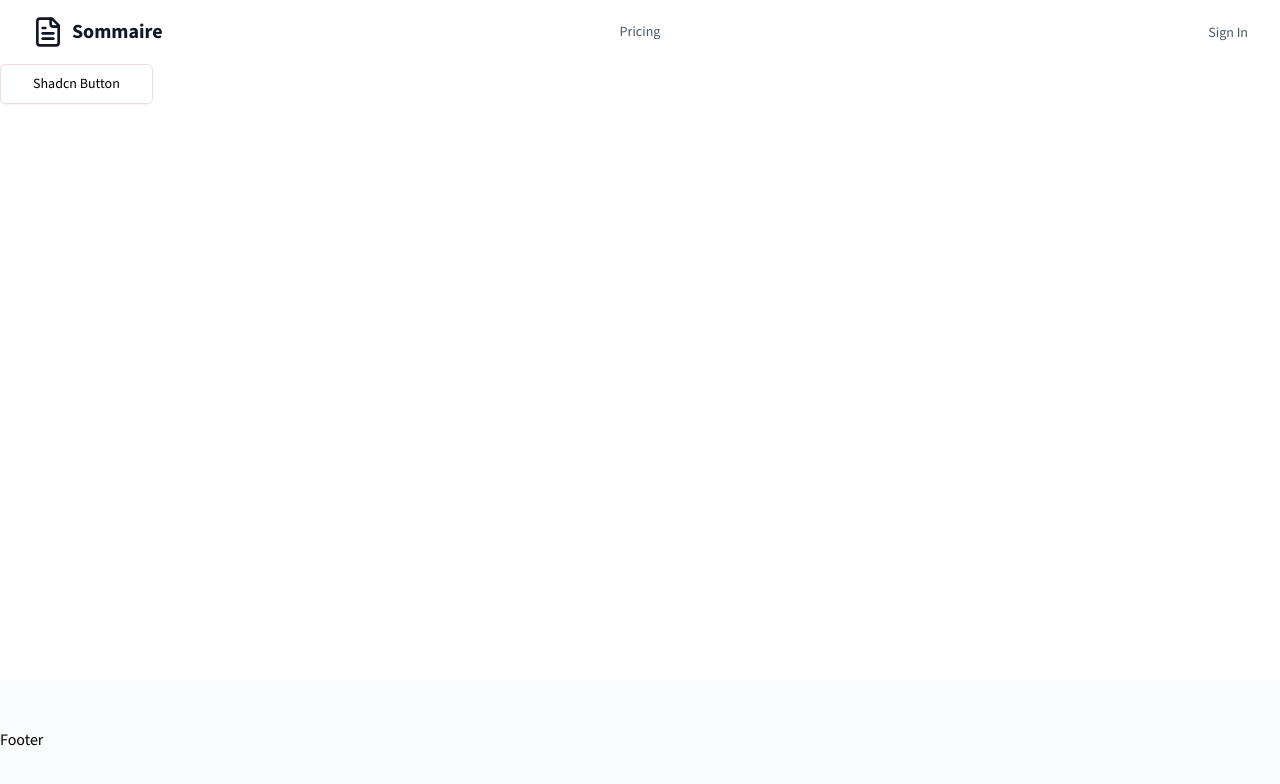
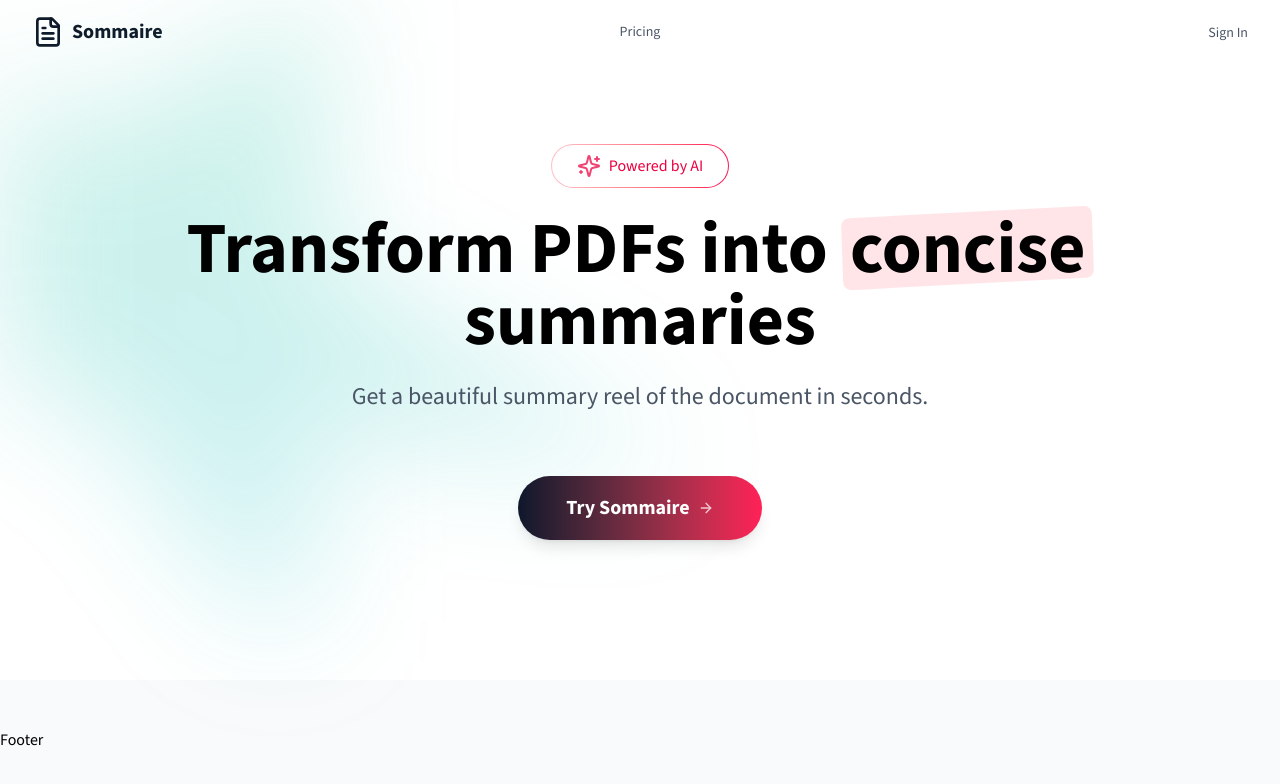
Before and after one commit to nithinworks/pdfshorts, a Next.js app: page / in a window 1280 px wide. Shown: the top 784 px of the page. Built offline with nearby package versions, Linux system fonts and the light colour scheme.

Commit message:
Hero Section

```diff
--- a/app/globals.css
+++ b/app/globals.css
@@ -151,6 +151,22 @@
   button {
     @apply hover:cursor-pointer bg-rose-600 hover:bg-rose-700;
   }
+
+  @keyframes gradient-x {
+    0%,
+    100% {
+      background-size: 200% 100%;
+      background-position: left center;
+    }
+    50% {
+      background-size: 200% 100%;
+      background-position: right center;
+    }
+  }
+
+  .animate-gradient-x {
+    animation: gradient-x 3s ease infinite;
+  }
 }
 
 @utility container {
--- a/app/page.tsx
+++ b/app/page.tsx
@@ -1,11 +1,17 @@
-import { Button } from '@/components/ui/button';
+import BgGradient from '@/components/common/bg-gradient';
+import HeroSection from '@/components/home/hero-section';
 
 export default function Home() {
   return (
-    <div className="">
-      <Button variant="outline" size={'lg'}>
-        Shadcn Button
-      </Button>
+    <div className="relative w-full">
+      <BgGradient />
+      <div className="flex flex-col">
+        <HeroSection />
+      </div>
+      {/* <DemoSection/> */}
+      {/* <HowItWorksSection /> */}
+      {/* <PricingSection /> */}
+      {/* <CTASection /> */}
     </div>
   );
 }
--- /dev/null
+++ b/components/common/bg-gradient.tsx
@@ -0,0 +1,25 @@
+export default function BgGradient({
+  children,
+  className,
+}: {
+  children?: React.ReactNode;
+  className?: string;
+}) {
+  return (
+    <div className={`relative isolate ${className}`}>
+      <div
+        aria-hidden="true"
+        className="pointer-events-none absolute inset-x-0 -top-40 -z-10 transform-gpu overflow-hidden blur-3xl sm:-top-30"
+      >
+        <div
+          style={{
+            clipPath:
+              'polygon(50% 0%, 61% 35%, 98% 35%, 68% 57%, 79% 91%, 50% 70%, 21% 91%, 32% 57%, 2% 35%, 39% 35%)',
+          }}
+          className="relative left-[calc(50%-11rem)] aspect-1155/678 w-[36.125rem] -translate-x-1/2 rotate-[30deg] bg-linear-to-br from-emerald-500 via-teal-500 to-cyan-500 opacity-20 sm:left-[calc(50%-30rem)] sm:w-[72rem]"
+        />
+      </div>
+      {children}
+    </div>
+  );
+}
--- /dev/null
+++ b/components/home/hero-section.tsx
@@ -0,0 +1,45 @@
+import { Button } from '@/components/ui/button';
+import { Badge } from '@/components/ui/badge';
+import { ArrowRight, Sparkles } from 'lucide-react';
+import Link from 'next/link';
+
+export default function HeroSection() {
+  return (
+    <section className="relative mx-auto flex flex-col z-0 items-center justify-center py-16 sm:py-20 lg:pb-28 transition-all animate-in lg:px-12 max-w-7xl">
+      <div className="relative p-[1px] overflow-hidden rounded-full bg-linear-to-r from-rose-200 via-rose-500 to-rose-800 animate-gradient-x group">
+        <Badge
+          variant={'secondary'}
+          className="relative px-6 py-2 text-base font-medium bg-white rounded-full group-hover:bg-gray-50 transition-colors duration-200"
+        >
+          <Sparkles className="h-6 w-6 mr-2 text-rose-600 animate-pulse" />
+          <p className="text-base text-rose-600">Powered by AI</p>
+        </Badge>
+      </div>
+      <h1 className="font-bold py-6 text-center">
+        Transform PDFs into{' '}
+        <span className="relative inline-block">
+          <span className="relative z-10 px-2">concise</span>
+          <span
+            className="absolute inset-0 bg-rose-200/50 -rotate-2 rounded-lg transform -skew-y-1"
+            aria-hidden="true"
+          ></span>
+        </span>{' '}
+        summaries
+      </h1>
+      <h2 className="text-lg sm:text-xl lg:text-2xl text-center px-4 lg:px-0 lg:max-w-4xl text-gray-600">
+        Get a beautiful summary reel of the document in seconds.
+      </h2>
+      <div>
+        <Button
+          variant={'link'}
+          className="text-white mt-6 text-base sm:text-lg lg:text-xl rounded-full px-8 sm:px-10 lg:px-12 py-6 sm:py-7 lg:py-8 lg:mt-16 bg-linear-to-r from-slate-900 to-rose-500 hover:from-rose-500 hover:to-slate-900 hover:no-underline font-bold shadow-lg transition-all duration-300"
+        >
+          <Link href="/#pricing" className="flex gap-2 items-center">
+            <span>Try Sommaire</span>
+            <ArrowRight className="animate-pulse" />
+          </Link>
+        </Button>
+      </div>
+    </section>
+  );
+}
--- /dev/null
+++ b/components/ui/badge.tsx
@@ -0,0 +1,36 @@
+import * as React from "react"
+import { cva, type VariantProps } from "class-variance-authority"
+
+import { cn } from "@/lib/utils"
+
+const badgeVariants = cva(
+  "inline-flex items-center rounded-md border px-2.5 py-0.5 text-xs font-semibold transition-colors focus:outline-none focus:ring-2 focus:ring-ring focus:ring-offset-2",
+  {
+    variants: {
+      variant: {
+        default:
+          "border-transparent bg-primary text-primary-foreground shadow hover:bg-primary/80",
+        secondary:
+          "border-transparent bg-secondary text-secondary-foreground hover:bg-secondary/80",
+        destructive:
+          "border-transparent bg-destructive text-destructive-foreground shadow hover:bg-destructive/80",
+        outline: "text-foreground",
+      },
+    },
+    defaultVariants: {
+      variant: "default",
+    },
+  }
+)
+
+export interface BadgeProps
+  extends React.HTMLAttributes<HTMLDivElement>,
+    VariantProps<typeof badgeVariants> {}
+
+function Badge({ className, variant, ...props }: BadgeProps) {
+  return (
+    <div className={cn(badgeVariants({ variant }), className)} {...props} />
+  )
+}
+
+export { Badge, badgeVariants }
```
